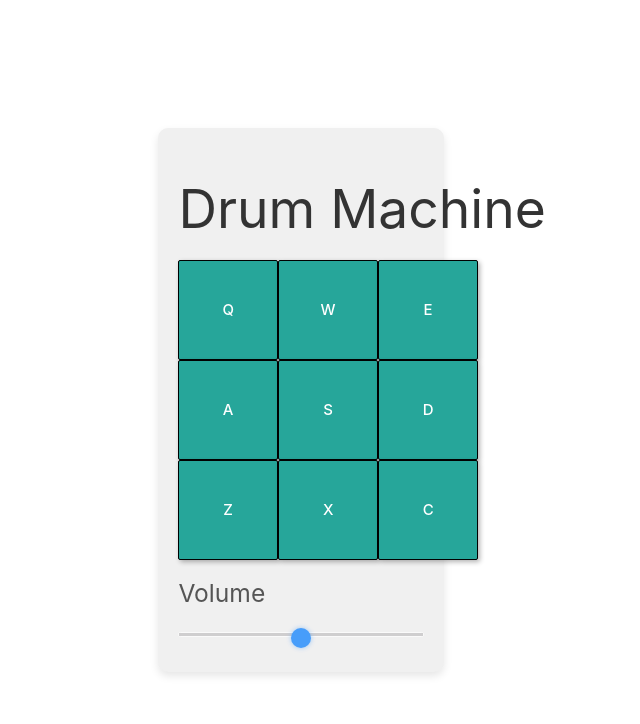
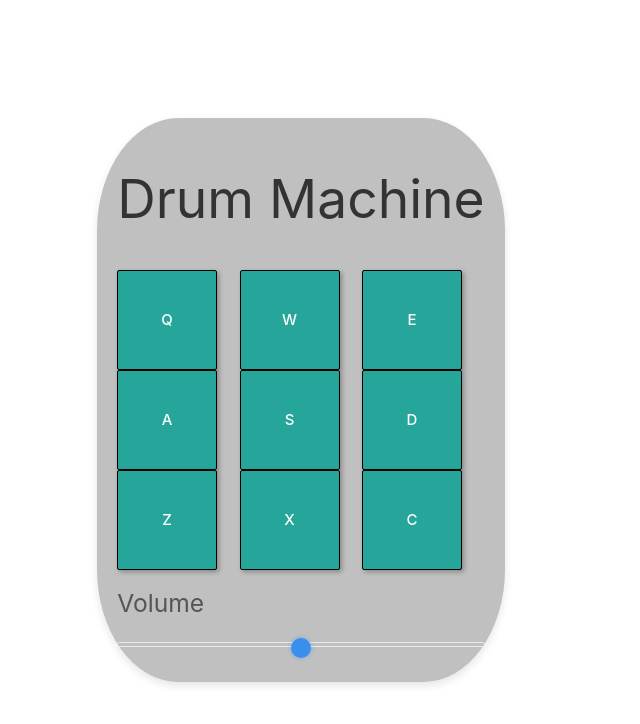
Before and after one commit to whoremonger/drum-machine, a React (Vite) app: page / in a window 1280 px wide. Shown: the top 724 px of the page, without its empty margins (339-979 px from the left). Built offline with nearby package versions, Linux system fonts and the light colour scheme.

Commit message:
Added border design and aligned shout. Final commit.

```diff
--- a/src/App.css
+++ b/src/App.css
@@ -18,12 +18,16 @@ html, body {
   margin-bottom: 20px;
   color: rgb(245, 8, 8);
   font-size: 24pt;
+  display: flex;
+  justify-content: center;
+  align-items: center;
 }
 
 .drum-machine-app {
  max-width: 800px;
  width: 100%;
- padding: 0 20px;
+ padding: 20px 20px;
+ border:rgba(0, 0, 0, 0.3);
 }
 
 
@@ -97,3 +101,11 @@ html, body {
 
 .volume-bar input[type="range"]::-webkit-slider-thumb:hover {
   background: #0056b3;
+}
+
+.container {
+  border: 5px 5px;
+  border-radius: 20%;
+  background-color: silver;
+  padding: 20px 20px;
+}
--- a/src/App.jsx
+++ b/src/App.jsx
@@ -6,7 +6,7 @@ import { Button, Card, Row, Col } from 'react-materialize'
 function App() {
 
   return (
-    <div className="drum-machine-app">
+    <div className="container drum-machine-app">
       <DrumMachine />
     </div>
 
--- a/src/components/DrumMachine.jsx
+++ b/src/components/DrumMachine.jsx
@@ -59,7 +59,7 @@ function DrumMachine() {
   }
 
   return (
-    <div className="container" id="drum-machine">
+    <div id="drum-machine">
       <h1 className="title">Drum Machine</h1>
         <h3 id="display">{shout}</h3>
         <div className="drum-pads">
```
